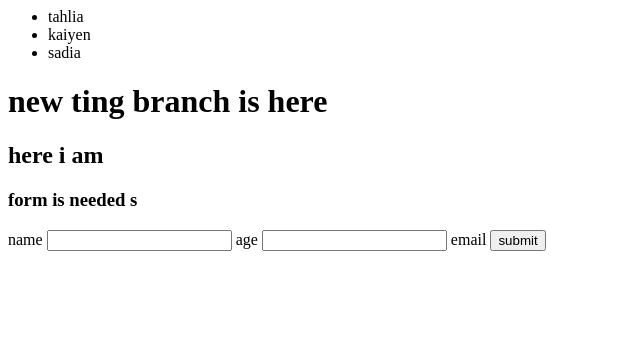
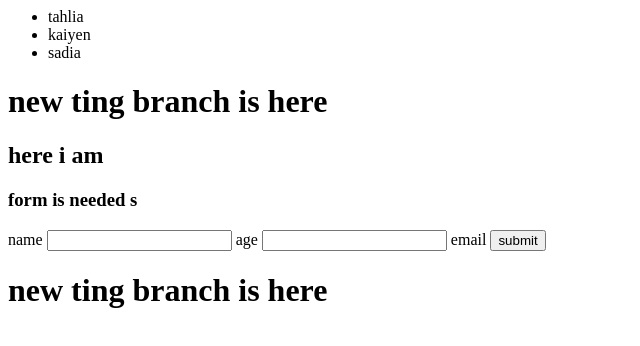
Before and after one commit to swthes/my_first-git, a plain HTML site: page index.html in a window 1280 px wide. Shown: the whole page, without its empty margins (0-640 px from the left). Drawn offline with Linux system fonts and the light colour scheme.

Commit message:
added a h1 tag

```diff
--- a/index.html
+++ b/index.html
@@ -22,5 +22,7 @@
         <label for="email">email</label>
         <input type="submit" value="submit">
     </form>
+
+    <h1>new ting branch is here</h1>
 </body>
 </html>
```
